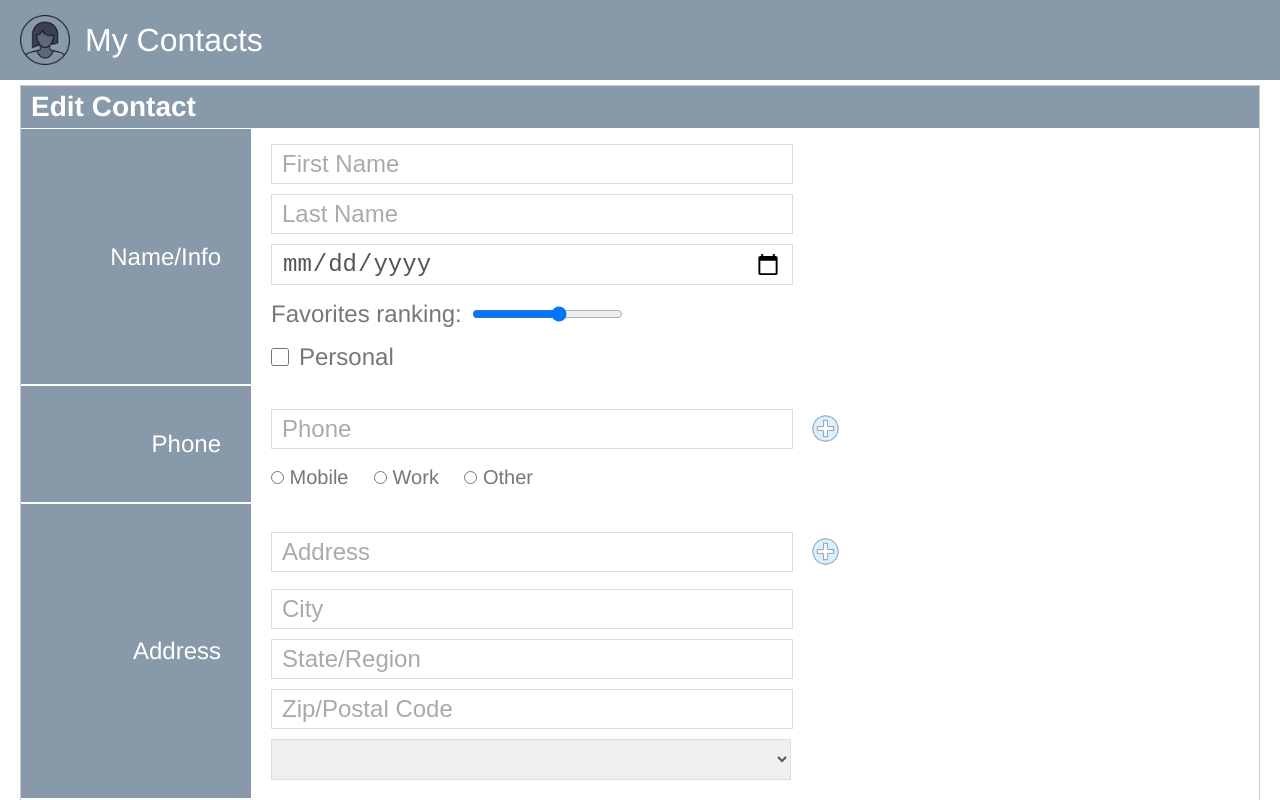
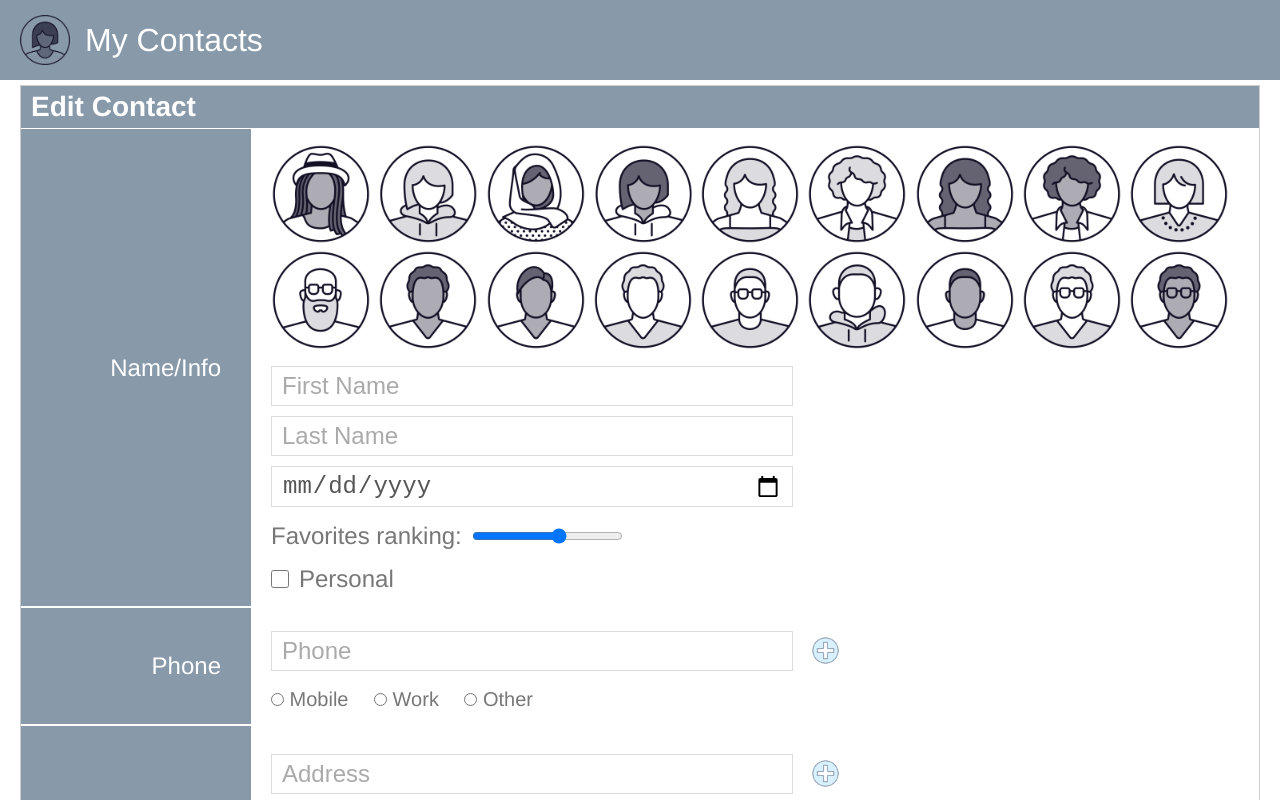
Before and after one commit to EviBera/Learn-Angular, an Angular app in the folder contacts-app/: page /contacts/edit in a window 1280 px wide. Shown: the top 800 px of the page. Built offline with nearby package versions, Linux system fonts and the light colour scheme; what angular-in-memory-web-api would draw is missing.

Commit message:
Create custom input component

```diff
--- a/contacts-app/src/app/app.module.ts
+++ b/contacts-app/src/app/app.module.ts
@@ -10,13 +10,15 @@
 import { InMemoryContactsApi } from './contacts/in-memory-contacts.service';
 import { ReactiveFormsModule } from '@angular/forms';
 import { DateValueAccessorDirective } from './date-value-accessor/date-value-accessor.directive';
+import { ProfileIconSelectorComponent } from './profile-icon-selector/profile-icon-selector.component';
 
 @NgModule({
   declarations: [
     AppComponent,
     ContactListComponent,
     EditContactComponent,
-    DateValueAccessorDirective
+    DateValueAccessorDirective,
+    ProfileIconSelectorComponent
   ],
   imports: [
     BrowserModule,
--- a/contacts-app/src/app/edit-contact/edit-contact.component.html
+++ b/contacts-app/src/app/edit-contact/edit-contact.component.html
@@ -6,6 +6,7 @@
     <section>
       <nav>Name/Info</nav>
       <div>
+        <con-profile-icon-selector />
         <input formControlName="firstName" [class.error]="firstName.touched && firstName.invalid"
           placeholder="First Name" />
         <em *ngIf="firstName.touched && firstName.errors?.['required']">Please enter a first name.</em>
--- /dev/null
+++ b/contacts-app/src/app/profile-icon-selector/prifile-icon-names.ts
@@ -0,0 +1,20 @@
+export const profileIconNames = [
+    'person-01.png',
+    'person-02.png',
+    'person-03.png',
+    'person-04.png',
+    'person-05.png',
+    'person-06.png',
+    'person-07.png',
+    'person-08.png',
+    'person-09.png',
+    'person-10.png',
+    'person-11.png',
+    'person-12.png',
+    'person-13.png',
+    'person-14.png',
+    'person-15.png',
+    'person-16.png',
+    'person-17.png',
+    'person-18.png',
+];
--- /dev/null
+++ b/contacts-app/src/app/profile-icon-selector/profile-icon-selector.component.css
@@ -0,0 +1,15 @@
+ul {
+    display: flex;
+    flex-wrap: wrap;
+    justify-content: space-between;
+}
+
+img {
+    cursor: pointer;
+    width: 100px;
+}
+
+.selected {
+    border-radius: 60px;
+    background-color: lightpink;
+}
--- /dev/null
+++ b/contacts-app/src/app/profile-icon-selector/profile-icon-selector.component.html
@@ -0,0 +1,8 @@
+<ul *ngIf="showAllIcons">
+    <li *ngFor="let icon of profileIcons">
+        <img [src]="'/assets/profile/' + icon" (click)="iconSelected(icon)"
+            [class.selected]="icon === selectedIcon" [alt]="icon" />
+    </li>
+</ul>
+<img [src]="'/assets/profile/' + selectedIcon" [alt]="selectedIcon"
+    *ngIf="!showAllIcons" (click)="showAllIcons = true" />
--- /dev/null
+++ b/contacts-app/src/app/profile-icon-selector/profile-icon-selector.component.ts
@@ -0,0 +1,18 @@
+import { Component } from '@angular/core';
+import { profileIconNames } from './prifile-icon-names';
+
+@Component({
+  selector: 'con-profile-icon-selector',
+  templateUrl: './profile-icon-selector.component.html',
+  styleUrls: ['./profile-icon-selector.component.css']
+})
+export class ProfileIconSelectorComponent {
+  profileIcons = profileIconNames;
+  showAllIcons: boolean = true;
+  selectedIcon!: string | null;
+
+  iconSelected(icon: string){
+    this.showAllIcons = false;
+    this.selectedIcon = icon;
+  }
+}
```
Also changed, not shown: 1 other file (tests, documents, lock files or other folders).
